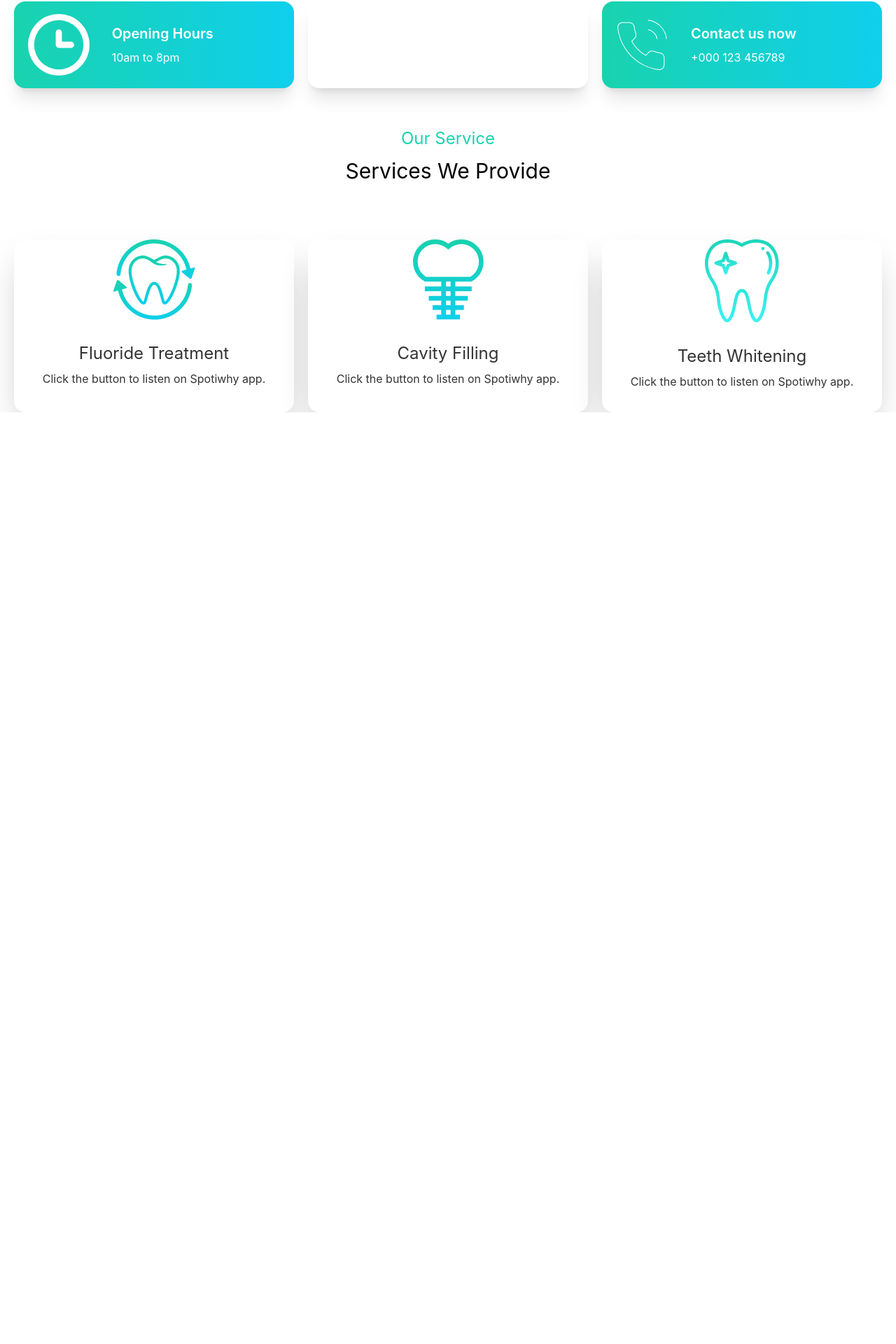
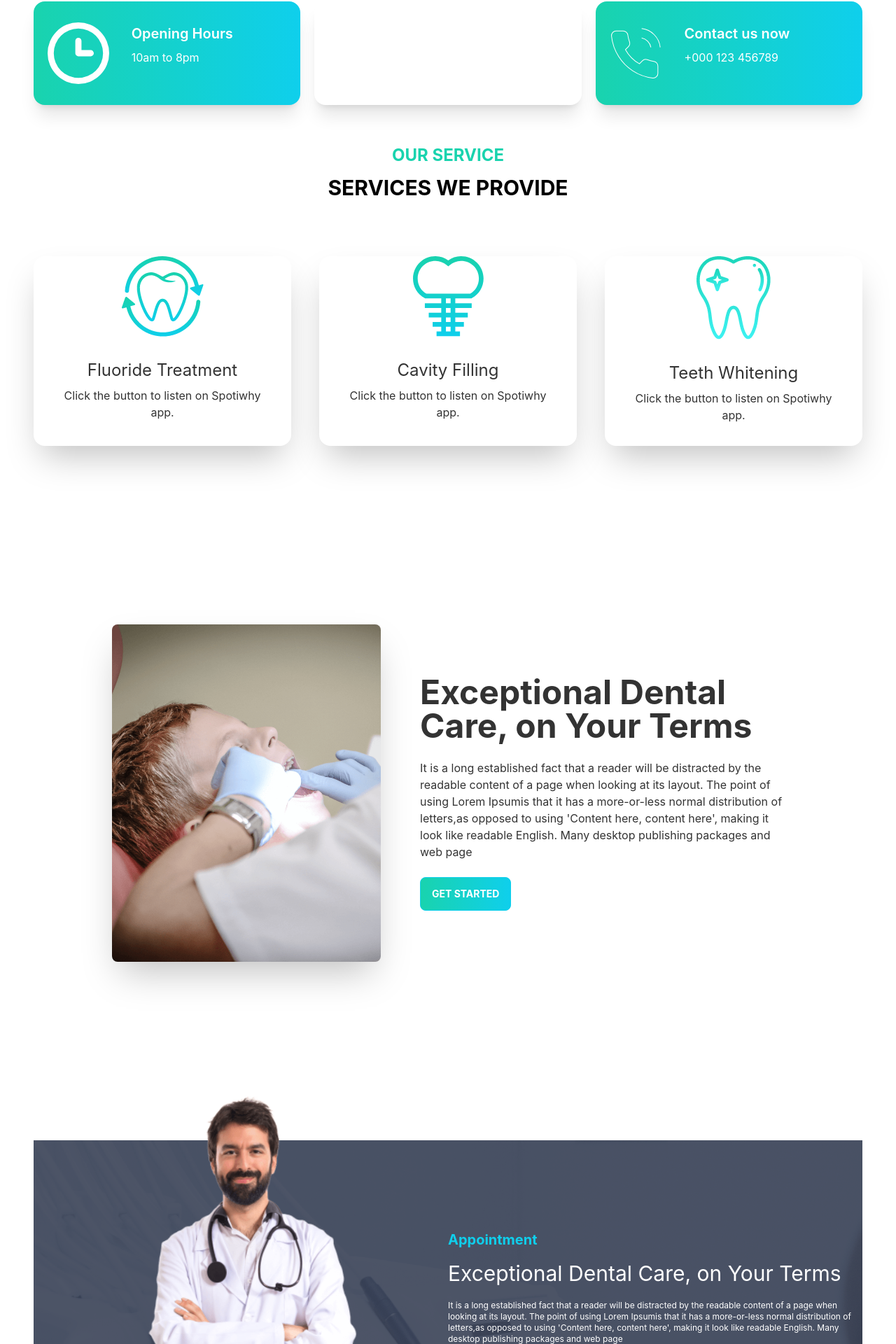
Before and after one commit to fahad09fahim/doctors-portal-client-site-f, a React (Create React App) app: page / in a window 1280 px wide. Shown: the part 862-2782 px from the top of the page at 70% size. Before the commit the page ends 1451 px from the top, so only its background shows below. Built offline with nearby package versions, Linux system fonts and the light colour scheme.

Commit message:
home page emplement

```diff
--- a/src/Pages/Home/Banner.js
+++ b/src/Pages/Home/Banner.js
@@ -1,15 +1,16 @@
 import React from 'react';
 import bannerimg from '../../assets/images/chair.png'
+import Button from '../Shared/Button';
 
 const Banner = () => {
     return (
-        <div class="hero min-h-screen px-12">
+        <div  class="hero min-h-screen bg-cover ">
         <div class="hero-content flex-col lg:flex-row-reverse">
-          <img src={bannerimg} class="max-w-sm max-w-lg rounded-lg shadow-3xl" />
+          <img src={bannerimg} class="max-w-sm s rounded-lg shadow-3xl " />
           <div>
             <h1 class="text-5xl font-bold">Your New Smile Starts here</h1>
             <p class="py-6">Provident cupiditate voluptatem et in. Quaerat fugiat ut assumenda excepturi exercitationem quasi. In deleniti eaque aut repudiandae et a id nisi.</p>
-            <button class="btn btn-primary uppercase text-white font-bold bg-gradient-to-r from-secondary to-primary">Get Started</button>
+            <Button>Get Started</Button>
           </div>
         </div>
       </div>
--- /dev/null
+++ b/src/Pages/Home/Contact.js
@@ -0,0 +1,39 @@
+import React from "react";
+import appointment from '../../assets/images/appointment.png';
+import Button from "../Shared/Button";
+
+
+const Contact = () => {
+  return (
+    <div style={{
+        background:`url(${appointment})`
+    }} className='bg-primary px-10 py-14 '>
+      <div className='text-center pb-14 text-white'>
+        <p className='text-xl font-bold text-transparent bg-clip-text bg-gradient-to-br from-accent to-secondary'>
+          Contact Us
+        </p>
+        <h1 className='text-4xl'>Stay connected with us</h1>
+      </div>
+      <div className='grid grid-cols-1 justify-items-center gap-5'>
+        <input
+          type='text'
+          placeholder='Email Address'
+          className='input w-full max-w-md'
+        />
+        <input
+          type='text'
+          placeholder='Subject'
+          className='input w-full max-w-md'
+        />
+        <textarea
+          className='textarea w-full max-w-md'
+          placeholder='Your message'
+          rows={5}
+        ></textarea>
+        <Button>Submit</Button>
+      </div>
+    </div>
+  );
+};
+
+export default Contact;
--- /dev/null
+++ b/src/Pages/Home/Footer.js
@@ -0,0 +1,39 @@
+import React from 'react';
+import footer from '../../assets/images/footer.png';
+
+const Footer = () => {
+    return (
+        <footer style={{
+            background: `url(${footer})`,
+            backgroundSize: 'cover'
+        }} className="p-10">
+            <div className='footer'>
+                <div>
+                    <span className="footer-title">Services</span>
+                    <a className="link link-hover">Branding</a>
+                    <a className="link link-hover">Design</a>
+                    <a className="link link-hover">Marketing</a>
+                    <a className="link link-hover">Advertisement</a>
+                </div>
+                <div>
+                    <span className="footer-title">Company</span>
+                    <a className="link link-hover">About us</a>
+                    <a className="link link-hover">Contact</a>
+                    <a className="link link-hover">Jobs</a>
+                    <a className="link link-hover">Press kit</a>
+                </div>
+                <div>
+                    <span className="footer-title">Legal</span>
+                    <a className="link link-hover">Terms of use</a>
+                    <a className="link link-hover">Privacy policy</a>
+                    <a className="link link-hover">Cookie policy</a>
+                </div>
+            </div>
+            <div className='my-10 text-center'>
+                <p>Copyright © 2022 - All right reserved by ACME Industries Ltd</p>
+            </div>
+        </footer>
+    );
+};
+
+export default Footer;
--- a/src/Pages/Home/Home/Home.js
+++ b/src/Pages/Home/Home/Home.js
@@ -2,13 +2,21 @@
 import Info from "../Info";
 import Banner from "../Banner";
 import Service from "../Service";
+import MakeAppointment from "../MakeAppointment";
+import Testimonial from "../Testimonial";
+import Contact from "../Contact";
+import Footer from "../Footer";
 
 const Home = () => {
   return (
-    <div>
+    <div className="px-12">
       <Banner />
       <Info />
       <Service/>
+      <MakeAppointment/>
+      <Testimonial/>
+      <Contact/>
+      <Footer/>
     </div>
   );
 };
--- a/src/Pages/Home/Info.js
+++ b/src/Pages/Home/Info.js
@@ -4,8 +4,9 @@
 import marker from "../../assets/icons/marker.svg";
 import phone from "../../assets/icons/phone.svg";
 const Info = () => {
+
   return (
-    <div className="grid grid-cols-1 lg:grid-cols-3 gap-5 px-5">
+    <div className="grid grid-cols-1 lg:grid-cols-3 gap-5 ">
       <InfoCard cardInfo="10am to 8pm" bgClass="bg-gradient-to-r from-secondary to-primary" cardTitle="Opening Hours" img={clock} />
       <InfoCard cardInfo="Brooklyn, NY 10036, United States" bgClass="bg-accent" cardTitle="Visit our location" img={marker} />
       <InfoCard cardInfo="+000 123 456789" bgClass="bg-gradient-to-r from-secondary to-primary" cardTitle="Contact us now" img={phone} />
--- /dev/null
+++ b/src/Pages/Home/MakeAppointment.js
@@ -0,0 +1,35 @@
+import React from "react";
+import doctor from "../../assets/images/doctor.png";
+import appointment from "../../assets/images/appointment.png";
+import Button from "../Shared/Button";
+const MakeAppointment = () => {
+  return (
+    <section
+      style={{
+        background: `url(${appointment})`,
+      }}
+      className="flex justify-center items-center mt-24"
+    >
+      <div className="flex-1 hidden lg:block">
+        <img className="mt-[-120px] "  src={doctor} alt="" />{" "}
+      </div>
+      <div className="flex-1 ">
+        <h3 className="text-xl text-primary py-2 font-bold">Appointment</h3>
+        <p className=" text-3xl text-white  py-2">
+          Exceptional Dental Care, on Your Terms
+        </p>
+        <p className= " text-xs text-white py-3 ">
+          It is a long established fact that a reader will be distracted by the
+          readable content of a page when looking at its layout. The point of
+          using Lorem Ipsumis that it has a more-or-less normal distribution of
+          letters,as opposed to using 'Content here, content here', making it
+          look like readable English. Many desktop publishing packages and web
+          page
+        </p>
+        <Button>Get Started</Button>
+      </div>
+    </section>
+  );
+};
+
+export default MakeAppointment;
--- /dev/null
+++ b/src/Pages/Home/Review.js
@@ -0,0 +1,24 @@
+import React from 'react';
+
+const Review = ({review}) => {
+    return (
+        <div className="card lg:max-w-lg bg-base-100 shadow-xl">
+            <div className="card-body">
+                <p>Lorem ipsum dolor sit amet consectetur adipisicing elit. Recusandae, voluptates quo incidunt harum minus mollitia!</p>
+                <div className="flex items-center">
+                    <div className="avatar">
+                        <div className="w-16 rounded-full ring ring-primary ring-offset-base-100 mr-5">
+                            <img src={review.img} alt=""/>
+                        </div>
+                    </div>
+                    <div>
+                        <h4 className='text-xl'>{review.name}</h4>
+                        <p>{review.location}</p>
+                    </div>
+                </div>
+            </div>
+        </div>
+    );
+};
+
+export default Review;
--- a/src/Pages/Home/Service.js
+++ b/src/Pages/Home/Service.js
@@ -1,20 +1,36 @@
-import React from 'react';
-import ServiceCard from './ServiceCard';
-import fluoride from '../../assets/images/fluoride.png'
-import cavity from '../../assets/images/cavity.png'
-import whitening from '../../assets/images/whitening.png'
+import React from "react";
+import ServiceCard from "./ServiceCard";
+import fluoride from "../../assets/images/fluoride.png";
+import cavity from "../../assets/images/cavity.png";
+import whitening from "../../assets/images/whitening.png";
+import treatment from '../../assets/images/treatment.png'
+import Button from "../Shared/Button";
 const Service = () => {
-    return (
-        <div>
-            <h2 className='text-secondary text-center mt-14 text-2xl'>Our Service</h2>
-           <h1 className='text-black text-3xl text-center mt-3'>Services We Provide</h1>
-           <div className='grid grid-cols-1 lg:grid-cols-3 gap-5 px-5 mt-20'>
-              <ServiceCard serviceTitle='Fluoride Treatment' img={fluoride} />
-              <ServiceCard serviceTitle='Cavity Filling' img={cavity} />
-              <ServiceCard serviceTitle='Teeth Whitening' img={whitening} />
-           </div>
-        </div>
-    );
+  return (
+    <div>
+      <h2 className="text-secondary text-center mt-14 text-2xl font-bold uppercase">Our Service</h2>
+      <h1 className="text-black text-3xl text-center mt-3 font-bold uppercase">
+        Services We Provide
+      </h1>
+      <div className="grid sm:grid-cols-1 lg:grid-cols-3 gap-10 mt-20">
+        <ServiceCard serviceTitle="Fluoride Treatment" img={fluoride} />
+        <ServiceCard serviceTitle="Cavity Filling" img={cavity} />
+        <ServiceCard serviceTitle="Teeth Whitening" img={whitening} />
+      </div>
+      <div className="px-24">
+      <div class="hero min-h-screen bg-base-100  mt-24 ">
+  <div class="hero-content flex-col lg:flex-row">
+    <img src={treatment} class="max-w-sm rounded-lg shadow-2xl" />
+    <div className="pl-10">
+      <h1 class="text-5xl font-bold">Exceptional Dental Care, on Your Terms</h1>
+      <p class="py-6">It is a long established fact that a reader will be distracted by the readable content of a page when looking at its layout. The point of using Lorem Ipsumis that it has a more-or-less normal distribution of letters,as opposed to using 'Content here, content here', making it look like readable English. Many desktop publishing packages and web page</p>
+     <Button>Get started</Button>
+    </div>
+  </div>
+</div>
+      </div>
+    </div>
+  );
 };
 
 export default Service;
--- a/src/Pages/Home/ServiceCard.js
+++ b/src/Pages/Home/ServiceCard.js
@@ -2,7 +2,7 @@
 
 const ServiceCard = ({img, serviceTitle}) => {
     return (
-        <div class="card  bg-base-100 shadow-2xl">
+        <div class="card lg:max-w-lg  bg-base-100 shadow-2xl">
   <figure><img src={img} alt="Album"/></figure>
   <div class="card-body">
     <h2 class="text-center text-2xl">{serviceTitle}</h2>
--- /dev/null
+++ b/src/Pages/Home/Testimonial.js
@@ -0,0 +1,54 @@
+import React from "react";
+import quote from "../../assets/icons/quote.svg";
+import people1 from '../../assets/images/people1.png'
+import people2 from '../../assets/images/people2.png'
+import people3 from '../../assets/images/people3.png'
+import Review from "./Review";
+const Testimonial = () => {
+    const reviews = [
+        {
+            _id:1,
+            name: 'Winson Herry',
+            review: '',
+            location: 'california',
+            img: people1
+        },
+        {
+            _id:2,
+            name: 'Winson Herry',
+            review: '',
+            location: 'california',
+            img: people2
+        },
+        {
+            _id:3,
+            name: 'Winson Herry',
+            review: '',
+            location: 'california',
+            img: people3
+        },
+    ];
+  return (
+    <div className="my-28">
+      <div className="flex justify-between">
+        <div>
+          <h1 className="text-secondary text-xl">Testimonial</h1>
+          <h2 className="text-3xl">What Our Patients Says</h2>
+        </div>
+        <div>
+          <img src={quote} className="w-24 w-48" alt="" />
+        </div>
+      </div>
+      <div className='grid grid-cols-1 md:grid-cols-2 lg:grid-cols-3 gap-5'>
+                {
+                    reviews.map(review =><Review
+                        key={review._id}
+                        review={review}
+                    ></Review>)
+                }
+            </div>
+    </div>
+  );
+};
+
+export default Testimonial;
--- /dev/null
+++ b/src/Pages/Shared/Button.js
@@ -0,0 +1,9 @@
+import React from 'react';
+
+const Button = ({children}) => {
+    return (
+        <button class="btn btn-primary uppercase text-white font-bold bg-gradient-to-r from-secondary to-primary">{children}</button>
+    );
+};
+
+export default Button;
```
